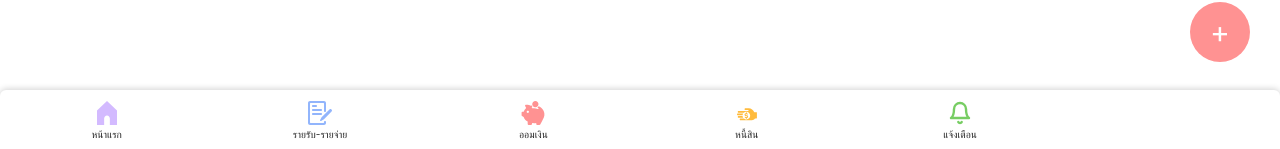
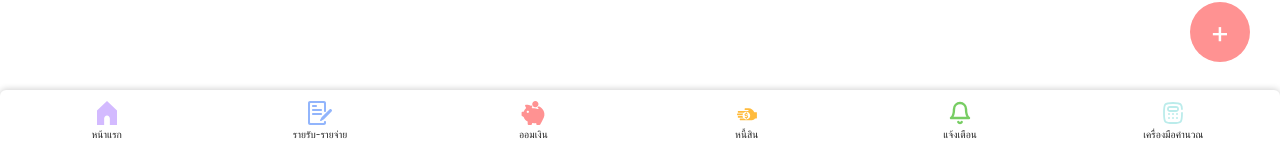
Before and after one commit to chotika0447/Financial-App, a React app in the folder Frontend/: page /saving in a window 1280 px wide. Shown: the part 648-797 px from the top of the page. Built offline with nearby package versions, Linux system fonts and the light colour scheme; the HTML template or start-up script is replaced by a standard one.

Commit message:
Update Navbar.jsx

```diff
--- a/Frontend/src/components/Navbar.jsx
+++ b/Frontend/src/components/Navbar.jsx
@@ -6,6 +6,7 @@ import transactionIcon from '../assets/icons/transac.svg';
 import savingIcon from '../assets/icons/saving.svg';
 import debtIcon from '../assets/icons/debt.svg';
 import notificationIcon from '../assets/icons/bell.svg';
+import calculatorIcon from '../assets/icons/calculator.svg';
 
 
 function Navbar() {
@@ -37,6 +38,10 @@ function Navbar() {
         <span>แจ้งเตือน</span>
       </NavLink>
 
+      <NavLink to="/calculator/" className="nav-item">
+        <img className="nav-icon" src={calculatorIcon} alt="เครื่องมือคำนวณ" />
+        <span >เครื่องมือคำนวณ</span>
+      </NavLink>
 
     </nav>
   );
```
